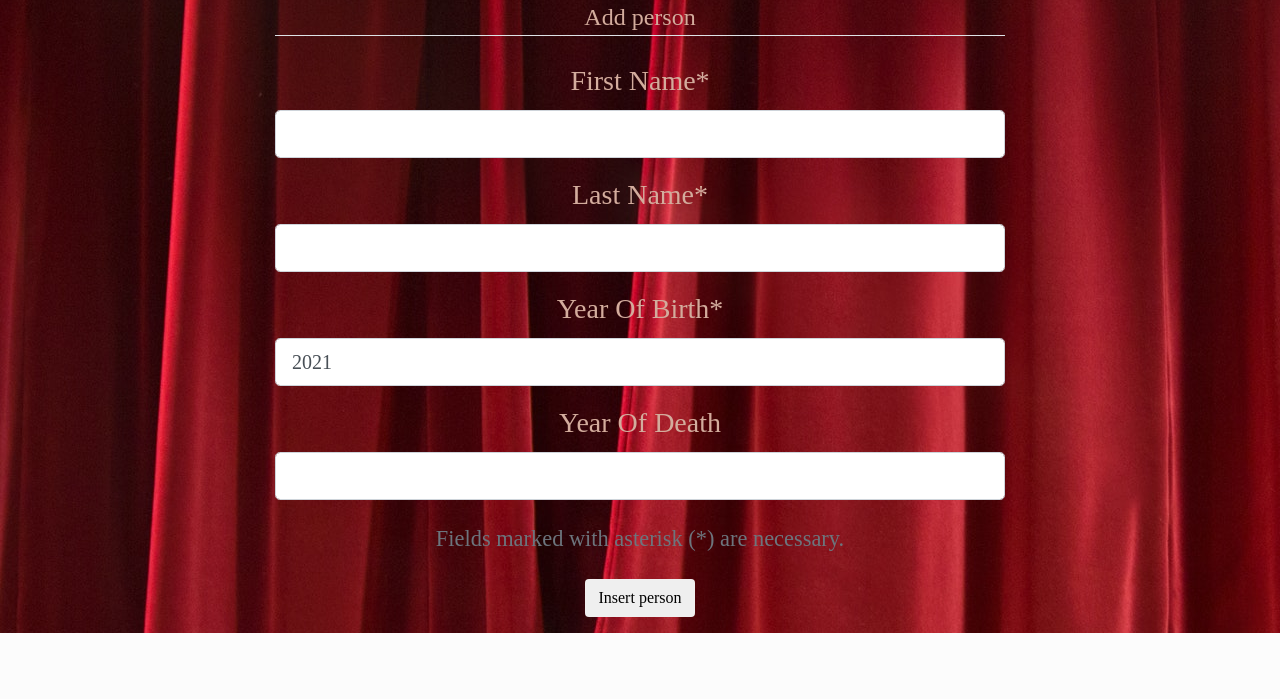
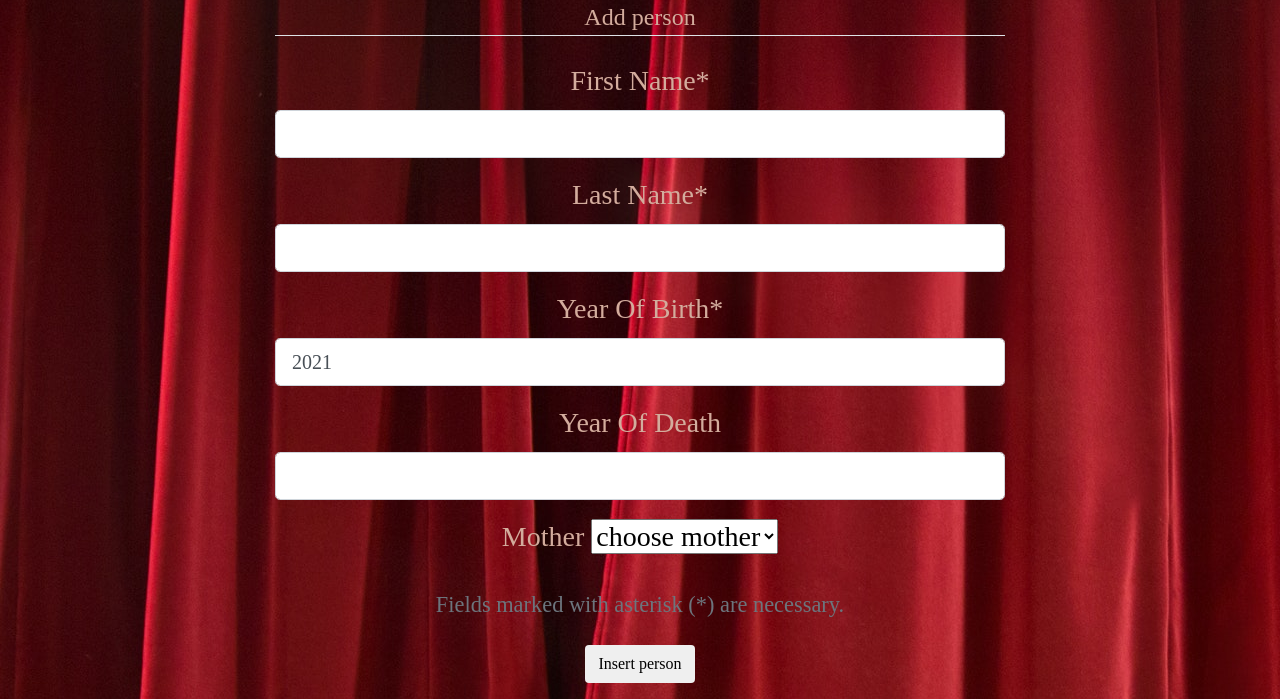
Before and after one commit to bartosz-rogowski/graph-database, a Flask app: page /insert_person in a window 1280 px wide; the page is wider, and only the part inside the window is pictured. Shown: the part 212-911 px from the top of that part. Before the commit the page ends 845 px from the top of that part, so only its background shows below. Run offline with Flask 2, Linux system fonts and the light colour scheme; some libraries are stand-ins or nearby versions.

Commit message:
heroku init

```diff
--- a/mysite/forms.py
+++ b/mysite/forms.py
@@ -1,9 +1,11 @@
 from flask_wtf import FlaskForm
-from wtforms import StringField, IntegerField, SubmitField, BooleanField
+from wtforms import StringField, IntegerField, SubmitField, BooleanField, SelectField
 from wtforms.validators import DataRequired, Length, NumberRange, Optional
 from datetime import date
+from mysite.db_functions import get_dataframe_with_nodes
 
 current_year = date.today().year
+df = get_dataframe_with_nodes()
 
 
 class InsertPersonForm(FlaskForm):
@@ -27,4 +29,11 @@ class InsertPersonForm(FlaskForm):
 		validators=[Optional()]
 	)
 
+	mother = SelectField(
+		'Mother',
+		validators=[Optional()],
+		coerce=int,
+		choices = [(df.loc[i].fname, df.loc[i].fname) for i in range(len(df))]
+	)
+
 	submit = SubmitField('Insert person')
--- a/mysite/templates/insert_person.html
+++ b/mysite/templates/insert_person.html
@@ -58,6 +58,15 @@
                     {{ form.year_of_death(class="form-control form-control-lg") }}
                 {% endif %}
             </div>
+            <div class="form-group">
+                {{ form.mother.label(class="form-control-label") }}
+                <select class="form-select">
+                    <option value="">choose mother</option>
+                    {% for choice in form.mother.choices %}
+                        <option value=" {{choice[0]}} ">{{choice[1]}}</option>
+                    {% endfor %}
+                </select>
+            </div>
             <small class="text-muted">Fields marked with asterisk (*) are necessary.</small>
         </fieldset>
         <div class="form-group">
```
Also changed, not shown: requirements.txt (added, +79 -0 lines), 1 other file.
